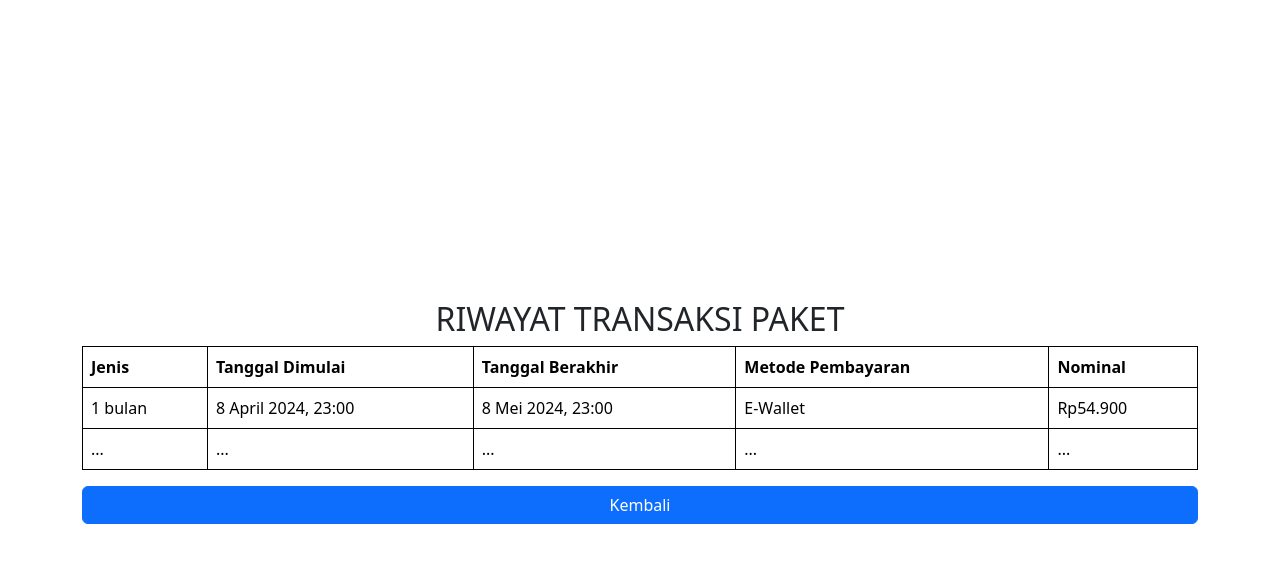
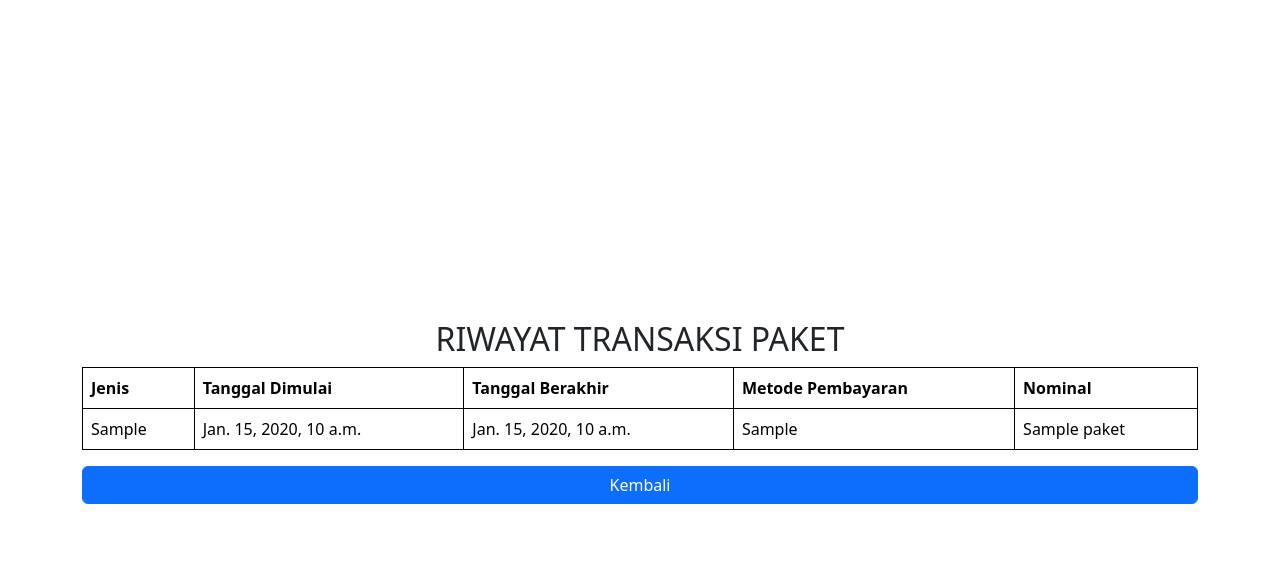
Before and after one commit to basdat-b11/frontend, a Django app: template main/templates/riwayat-transaksi.html in a window 1280 px wide. Shown: the top 563 px of the page. Run offline with Django 5.2, Linux system fonts and the light colour scheme; the template is opened without the code that fills it: most values are stand-ins (such as "Sample title", 1, 10 or a date in 2020).

Commit message:
Finished list of riwayat langganan paket page feat

```diff
--- a/main/templates/langganan-paket.html
+++ b/main/templates/langganan-paket.html
@@ -16,7 +16,7 @@
   <div class="container mt-4">
     <div class="d-flex flex-row justify-content-between">
       <h1>Langganan Paket</h1>
-      <a href="#"><h5>Riwayat transaksi</h5></a>
+      <a href={% url 'main:riwayat_langganan' %}><h5>Riwayat transaksi</h5></a>
     </div>
     <table class="table table-bordered">
       <thead>
--- a/main/templates/riwayat-transaksi.html
+++ b/main/templates/riwayat-transaksi.html
@@ -26,24 +26,19 @@
         </tr>
       </thead>
       <tbody>
+        {% for paket in data_langganan %}
         <tr>
-          <td>1 bulan</td>
-          <td>8 April 2024, 23:00</td>
-          <td>8 Mei 2024, 23:00</td>
-          <td>E-Wallet</td>
-          <td>Rp54.900</td>
+          <td>{{ paket.jenis_paket }}</td>
+          <td>{{ paket.timestamp_dimulai }}</td>
+          <td>{{ paket.timestamp_berakhir }}</td>
+          <td>{{ paket.metode_bayar }}</td>
+          <td>{{ paket.nominal }}</td>
         </tr>
-        <tr>
-          <td>...</td>
-          <td>...</td>
-          <td>...</td>
-          <td>...</td>
-          <td>...</td>
-        </tr>
+        {% endfor %}
       </tbody>
     </table>
     <div class="text-center">
-        <button type="button" class="btn btn-primary w-100">Kembali</button>
+        <a href={% url 'authentication:dashboard' %}><button type="button" class="btn btn-primary w-100">Kembali</button></a>
     </div>
   </div>
   <script src="https://cdn.jsdelivr.net/npm/bootstrap@5.3.3/dist/js/bootstrap.bundle.min.js" integrity="sha384-YvpcrYf0tY3lHB60NNkmXc5s9fDVZLESaAA55NDzOxhy9GkcIdslK1eN7N6jIeHz" crossorigin="anonymous"></script>
--- a/main/urls.py
+++ b/main/urls.py
@@ -1,7 +1,7 @@
 from django.urls import include,path
 from main.views import test_akun
 from django.urls import path
-from main.views import subscription_page, bayar_paket
+from main.views import subscription_page, bayar_paket, riwayat_langganan
 from kelolaalbum.views import *
 
 app_name = 'main'
@@ -23,4 +23,5 @@ urlpatterns = [
     path('test', test_akun, name='test_akun'),
     path('langganan-paket/', subscription_page, name='susbcription_page'),
     path('pembayaran-paket/', bayar_paket, name='bayar_paket'),
+    path('riwayat-langganan/', riwayat_langganan, name='riwayat_langganan'),
 ]
```
Also changed, not shown: main/views.py (+19 -0 lines).
